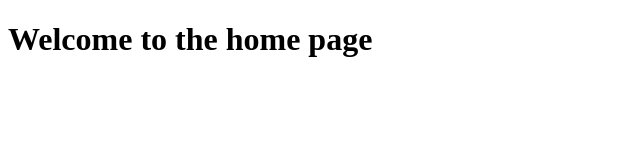
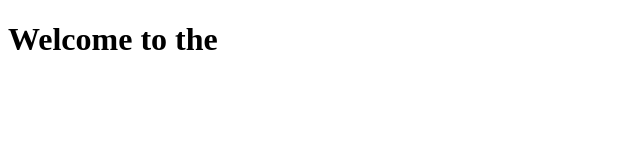
Before and after one commit to thierrypetitjean/les1, a plain HTML site: page index.html in a window 1280 px wide. Shown: the whole page, without its empty margins (0-640 px from the left). Drawn offline with Linux system fonts and the light colour scheme.

Commit message:
Index aangepast

```diff
--- a/index.html
+++ b/index.html
@@ -6,6 +6,6 @@
     <title>Document</title>
 </head>
 <body>
-    <h1>Welcome to the home page</h1>
+    <h1>Welcome to the </h1>
 </body>
 </html>
```
